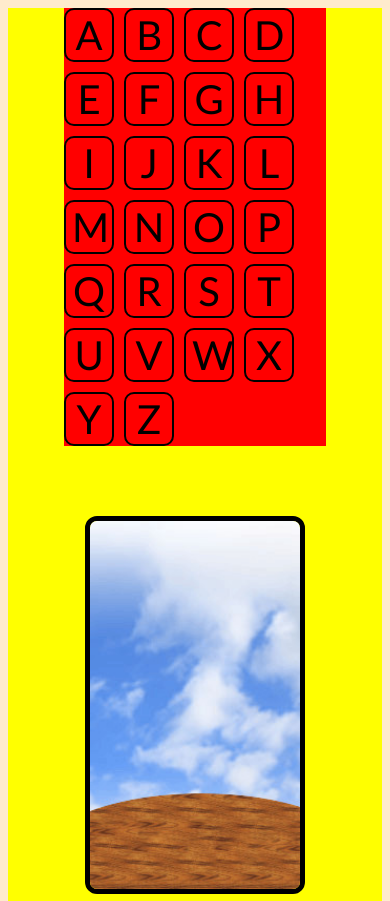
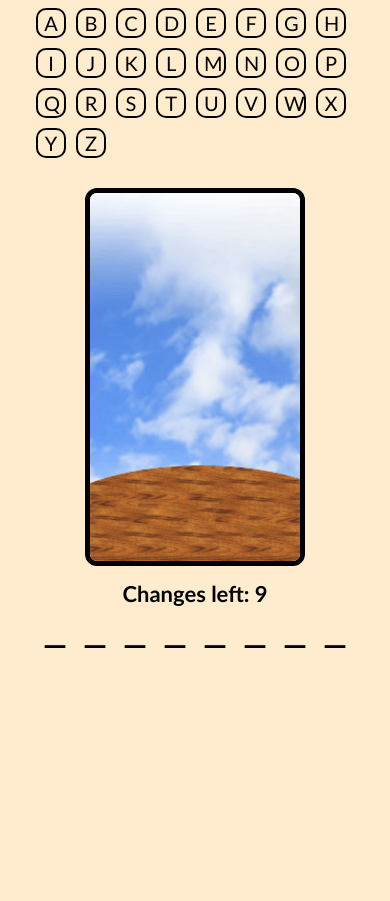
Before and after one commit to NihadGasimli/hangmanGame, a plain HTML site: page index.html in a window 390 px wide. Shown: the top 901 px of the page. After the commit the page ends 844 px from the top, so only its background shows below. Drawn offline with Linux system fonts and the light colour scheme.

Commit message:
Edited responsive

```diff
--- a/assets/css/style.css
+++ b/assets/css/style.css
@@ -53,8 +53,7 @@ body {
 }
 
 .imageDiv {
-  margin-top: 40px;
-  position: relative;
+  margin-bottom: 20px;
 }
 
 .image {
@@ -121,8 +120,8 @@ body {
     gap: 20px;
   }
 
-  .game {
-    background-color: yellow;
+  .imageDiv{
+    margin-bottom: 0px;
   }
 
   .h1Word {
@@ -131,8 +130,11 @@ body {
   }
 
   .buttons {
-    width: 70%;
-    background-color: red;
+    width: 85%;
+  }
+  .span{
+    font-size: 20px;
+    width: 30px;
   }
 
 }
```
